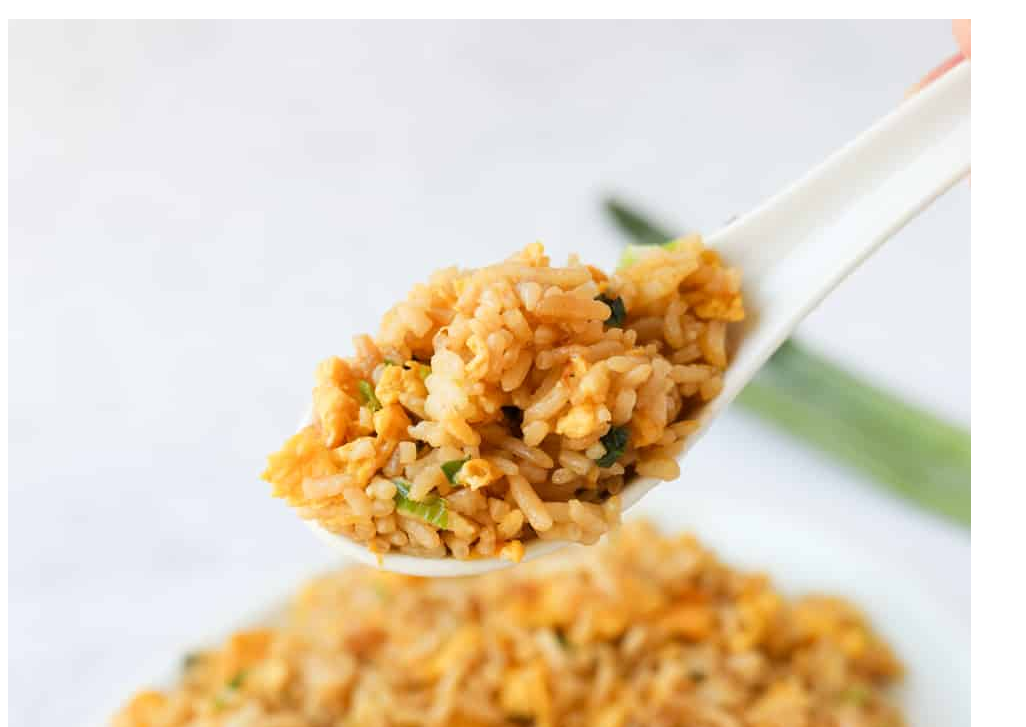
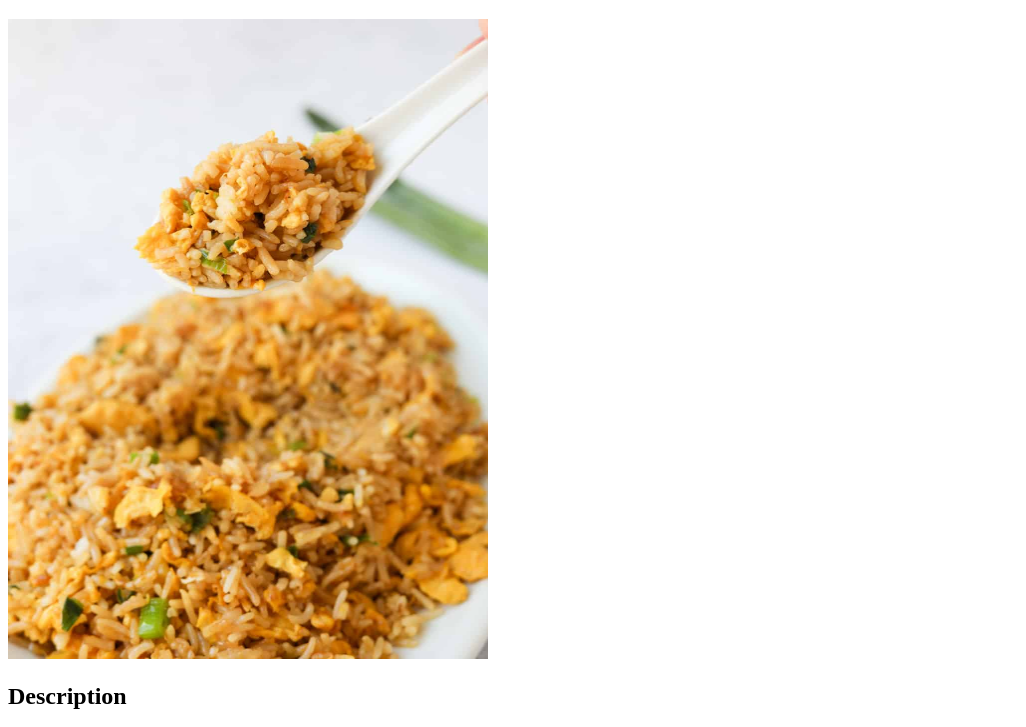
Before and after one commit to clever-cugel/odin-recipes, a plain HTML site: page recipes/egg_fried_rice.html in a window 1280 px wide. Shown: the part 61-788 px from the top of the page, without its empty margins (0-1026 px from the left). Drawn offline with Linux system fonts and the light colour scheme.

Commit message:
Fix image sizes

```diff
--- a/recipes/egg_fried_rice.html
+++ b/recipes/egg_fried_rice.html
@@ -7,7 +7,7 @@
 
     <body>
         <h1>Egg Fried Rice</h1>
-        <img src="../images/egg_rice.jpg" alt="An image of fried rice">
+        <img src="../images/egg_rice.jpg" alt="An image of fried rice" height="640" width="480">
         <h2>Description</h2>
         <p>This is a simple meal you can prepare when you're feeling lazy but not so lazy that you can't cook.Expect a savory dish with a lot of sodium.</p>
         <h2>Ingredients</h2>
```
Also changed, not shown: recipes/hershey_cake.html (+1 -1 lines).
